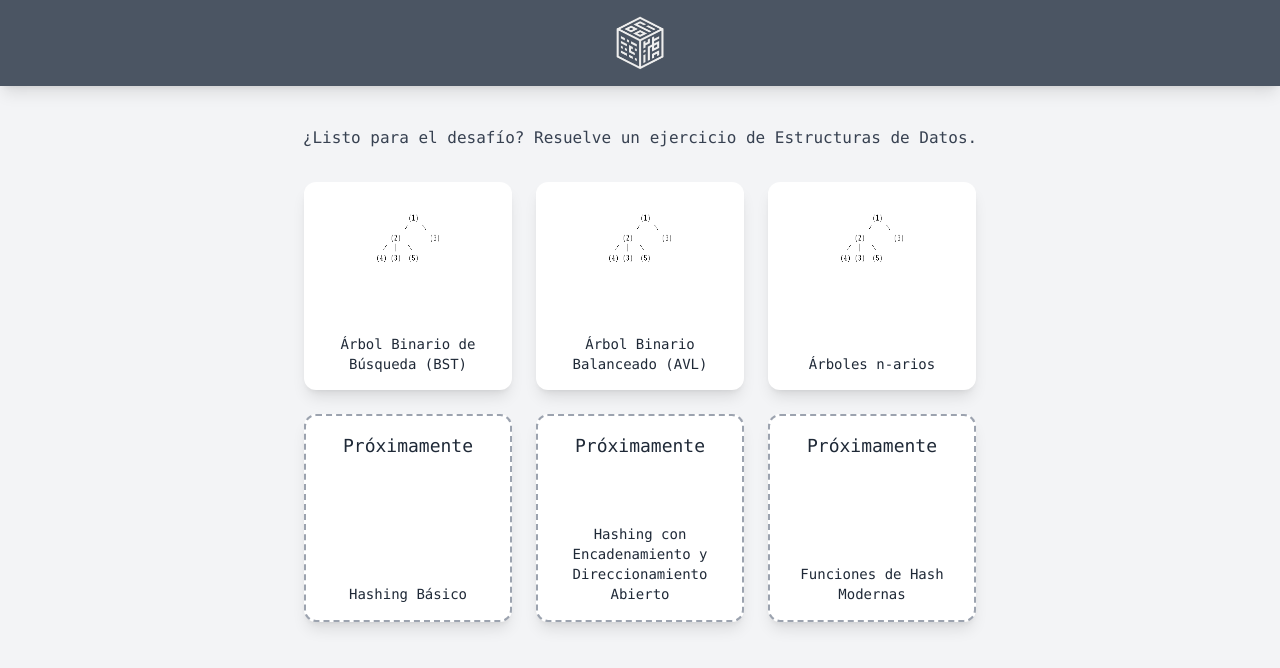
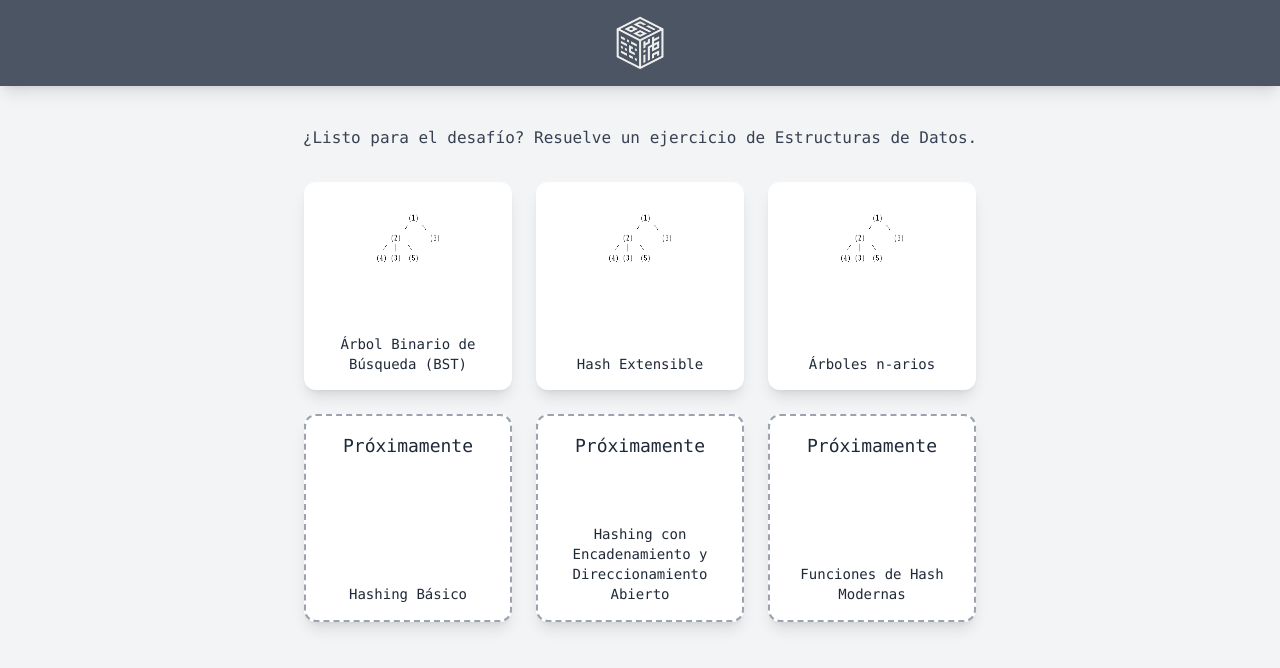
Before and after one commit to DiegoParadiso/data-structure-game, a React (Create React App) app in the folder frontend/: page / in a window 1280 px wide. Shown: the top 668 px of the page. Built offline with nearby package versions, Linux system fonts and the light colour scheme.

Commit message:
Conf. de rutas

```diff
--- a/frontend/src/App.js
+++ b/frontend/src/App.js
@@ -3,7 +3,7 @@ import { BrowserRouter as Router, Route, Routes } from 'react-router-dom'; // Ac
 import Home from './pages/Home';  // Ruta correcta a 'Home.jsx'
 import NavBar from './components/NavBar';
 import BSTPage from './pages/BSTPage.jsx';
-import AVLPage from './pages/AVLPage.jsx';
+import HashExPage from './pages/HashExPage.jsx';
 import GameModeSelection from './components/GameModeSelection';
 
 function App() {
@@ -12,9 +12,9 @@ function App() {
       <NavBar />
       <Routes>
         <Route path="/" element={<Home />} />
-        <Route path='/ejercicio/seleccion' element={<GameModeSelection />} /> {/* Nueva ruta */}
+        <Route path='/ejercicio/seleccion' element={<GameModeSelection />} />
         <Route path='/ejercicio/bst' element={<BSTPage />} />
-        <Route path='/ejercicio/avl' element={<AVLPage />} />
+        <Route path='/ejercicio/hashingex' element={<HashExPage />} />
       </Routes>
     </Router>
   );
--- a/frontend/src/pages/BSTPage.jsx
+++ b/frontend/src/pages/BSTPage.jsx
@@ -9,7 +9,7 @@ import DraggableNode from '../components/DraggableNode';
 import DropZone from '../components/DropZone';
 import TreeNode from '../components/TreeNode';
 import CustomDragLayer from '../components/CustomDragLayer';
-import { generateRandomNumbers, isBST } from '../utils/bstHelpers';
+import { generateRandomNumbers, isBST } from '../utils/Helpers';
 
 function BSTGame() {
   const { state } = useLocation();
--- a/frontend/src/pages/AVLPage.jsx
+++ b/frontend/src/pages/HashExPage.jsx
@@ -4,7 +4,7 @@ import { HTML5Backend } from 'react-dnd-html5-backend';
 import { ArcherContainer, ArcherElement } from 'react-archer';
 import DraggableNode from '../components/DraggableNode';
 import HashingZone from '../components/HashingZone';
-import { generateRandomNumbers } from '../utils/bstHelpers';
+import { generateRandomNumbers } from '../utils/Helpers';
 import CustomDragLayer from '../components/CustomDragLayer';
 import Timer from '../components/Timer';
 
--- a/frontend/src/pages/Home.jsx
+++ b/frontend/src/pages/Home.jsx
@@ -33,10 +33,11 @@ const Home = () => {
         {/* Box 2 */}
         <div
           className="bg-white shadow-lg rounded-xl p-4 flex flex-col justify-between items-center h-52 cursor-pointer"
+          onClick={() => handleRedirect('/ejercicio/hashingex')}
         >
           <img src={assets.arbol} alt="Árbol AVL" className="w-20 h-20" />
           <p className="text-sm text-center font-medium text-gray-800">
-            Árbol Binario Balanceado (AVL)
+            Hash Extensible
           </p>
         </div>
 
```
Also changed, not shown: frontend/src/utils/Helpers.jsx (renamed from frontend/src/utils/bstHelpers.jsx).
